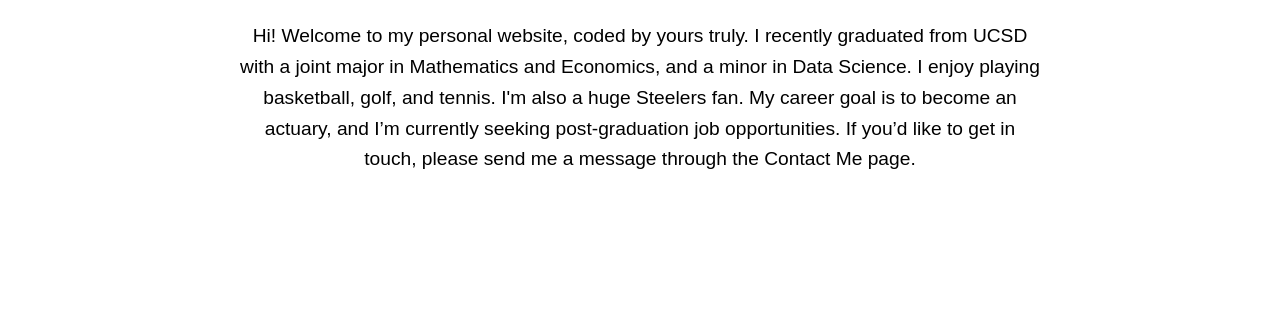
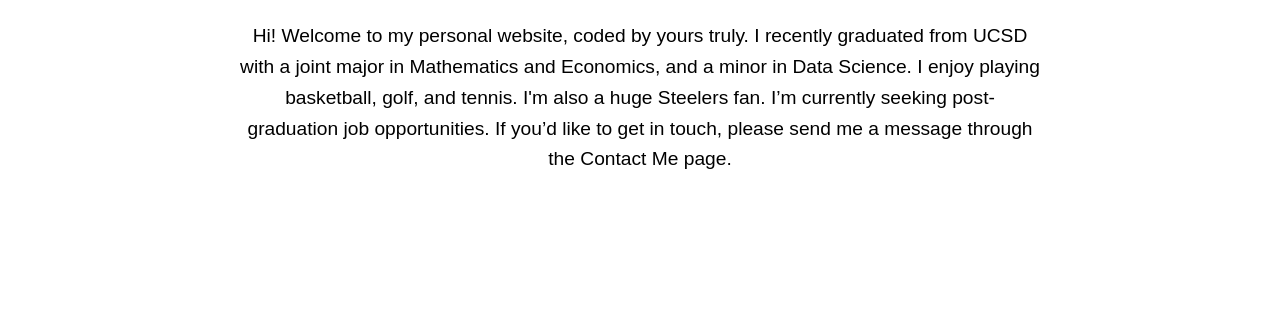
Before and after one commit to artyjb/portfolio, a plain HTML site: page index.html in a window 1280 px wide. Shown: the part 474-800 px from the top of the page. Drawn offline with Linux system fonts and the light colour scheme; no server answers.

Commit message:
get rid of actuary on website

```diff
--- a/index.html
+++ b/index.html
@@ -21,7 +21,7 @@
         I recently graduated from UCSD with a joint major in Mathematics and Economics, and a minor in Data Science.
         I enjoy playing basketball, golf, and tennis. I'm also a huge Steelers fan.
 
-        My career goal is to become an actuary, and I’m currently seeking post-graduation job opportunities.
+        I’m currently seeking post-graduation job opportunities.
         If you’d like to get in touch, please send me a message through the Contact Me page.
       </p>
     </div>
```
